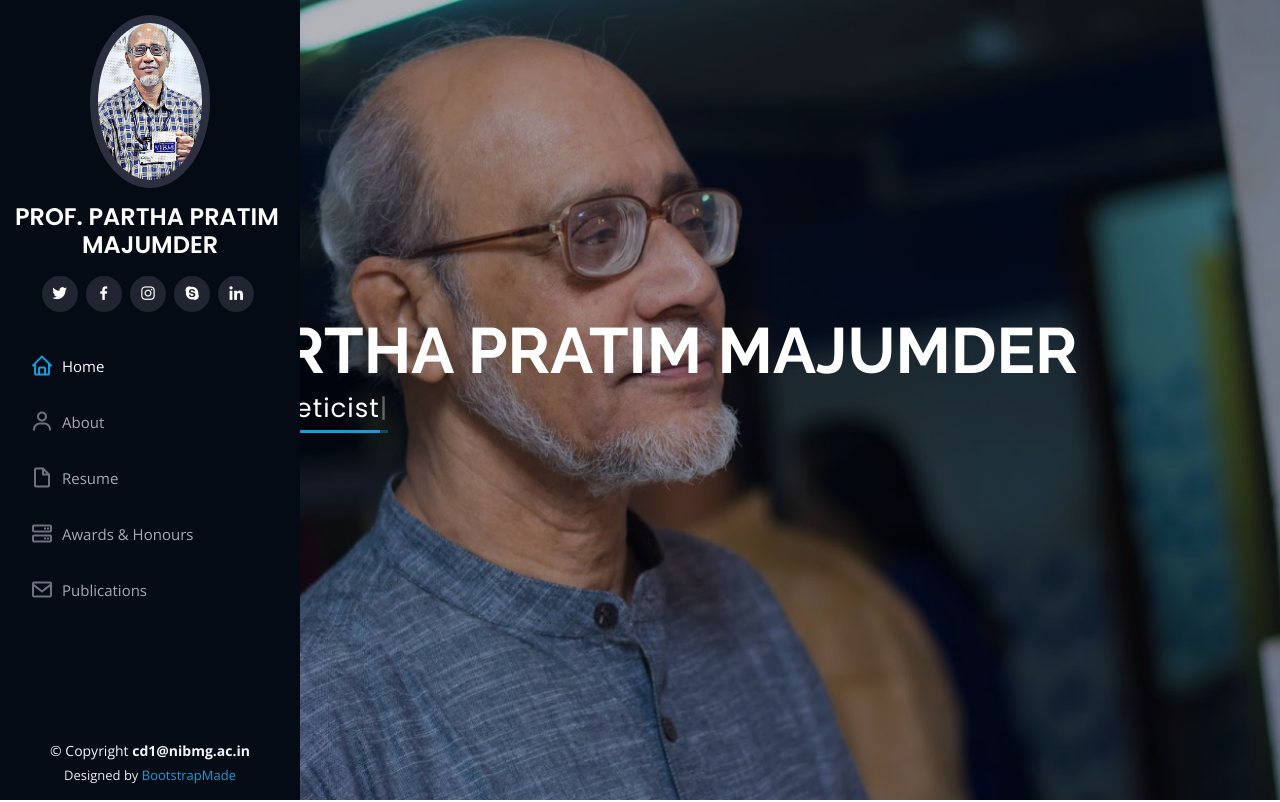
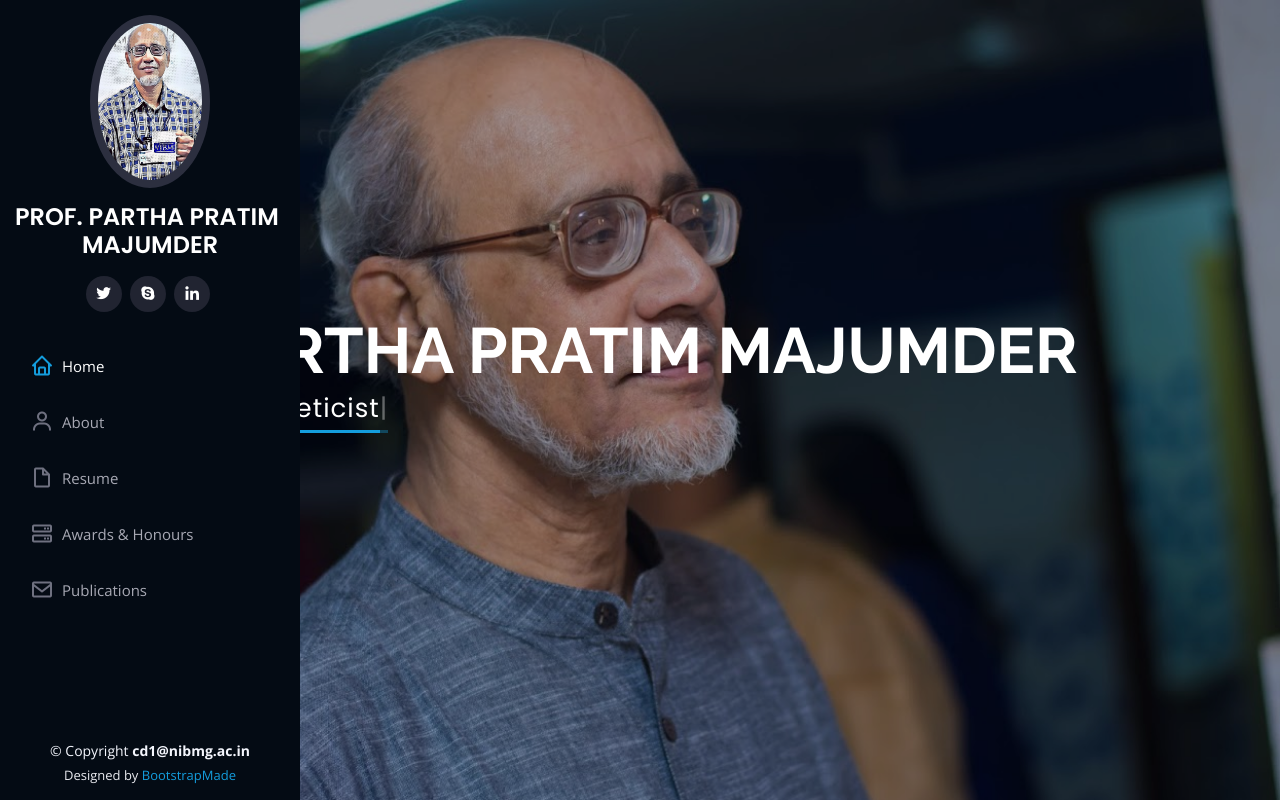
Before and after one commit to PPMonWeb/PPMonWEB.github.io, a plain HTML site: page index.html in a window 1280 px wide. Shown: the top 802 px of the page. Drawn offline with nearby package versions, Linux system fonts and the light colour scheme.

Commit message:
Update index.html

```diff
--- a/index.html
+++ b/index.html
@@ -7,7 +7,11 @@
   <meta content="width=device-width, initial-scale=1.0" name="viewport">
   <meta name="Description" CONTENT="PPM on Web, PPMonWEB,PPM, Partha P Majumder, Category: Scientist,Category: Statistician, Category: Geneticist, Gene Guru, Partha Majumder, ppm">
 
-  <title>PPM's profile</title>
+   <meta name="description" content="Partha Pratim Majumder">
+  <meta name="keywords" content="PPM, ppm, Partha P majumder, PPM on Web">
+  <meta name="author" content="Partha Pratim Majumder">
+
+  <title>PPM's profile : PPM, Partha Pratim Majumder</title>
   <meta content="" name="description">
   <meta content="" name="keywords">
 
@@ -50,9 +54,7 @@
         <img src="/img/ppm_1.jpg" alt="" class="img-fluid rounded-circle">
         <h1 class="text-light"><a href="index.html">PROF. PARTHA PRATIM MAJUMDER</a></h1>
         <div class="social-links mt-3 text-center">
-          <a href="#" class="twitter"><i class="bx bxl-twitter"></i></a>
-          <a href="#" class="facebook"><i class="bx bxl-facebook"></i></a>
-          <a href="#" class="instagram"><i class="bx bxl-instagram"></i></a>
+	  <a href="#" class="twitter"><i class="bx bxl-twitter"></i></a>
           <a href="#" class="google-plus"><i class="bx bxl-skype"></i></a>
           <a href="#" class="linkedin"><i class="bx bxl-linkedin"></i></a>
         </div>
```
